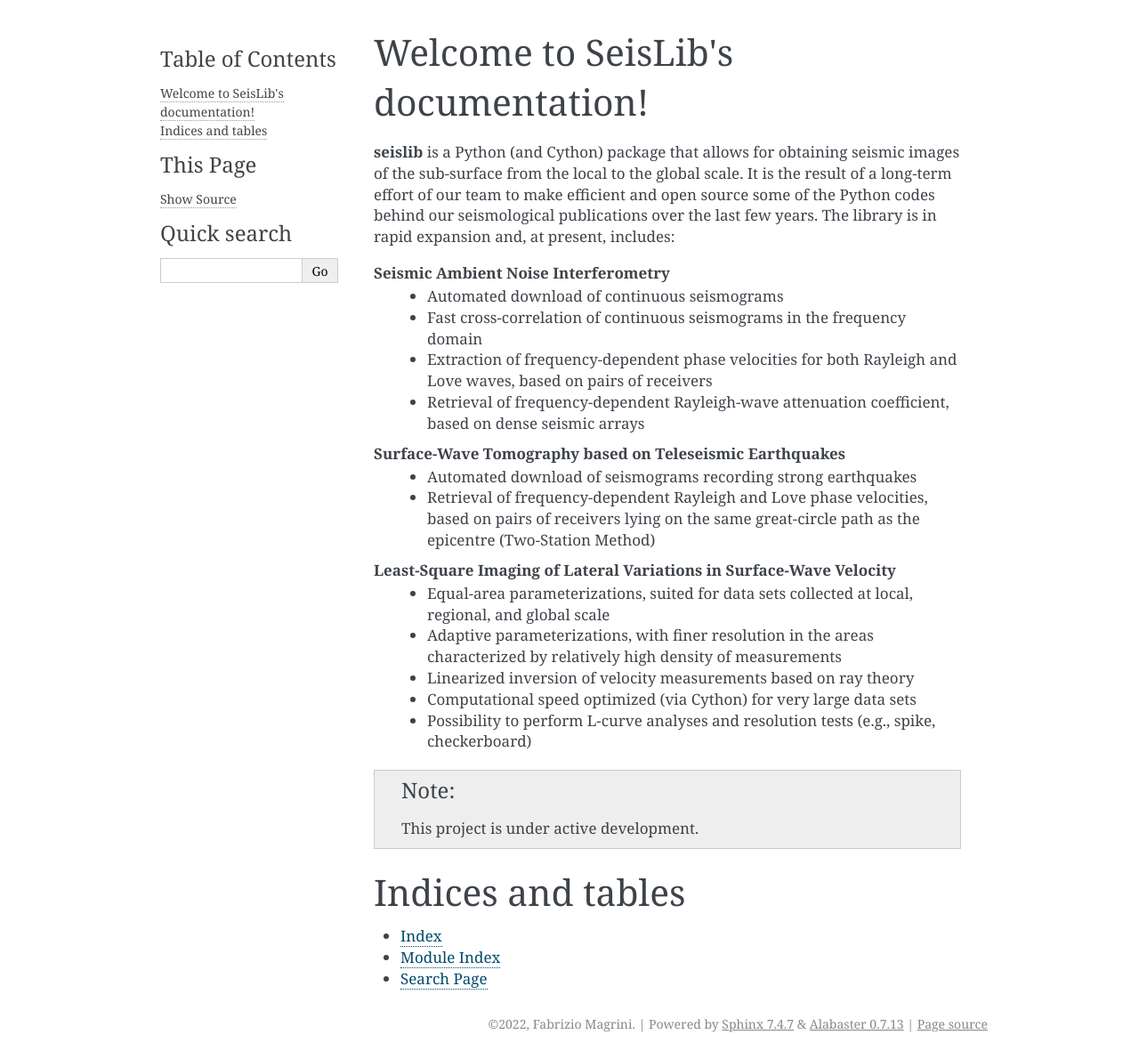
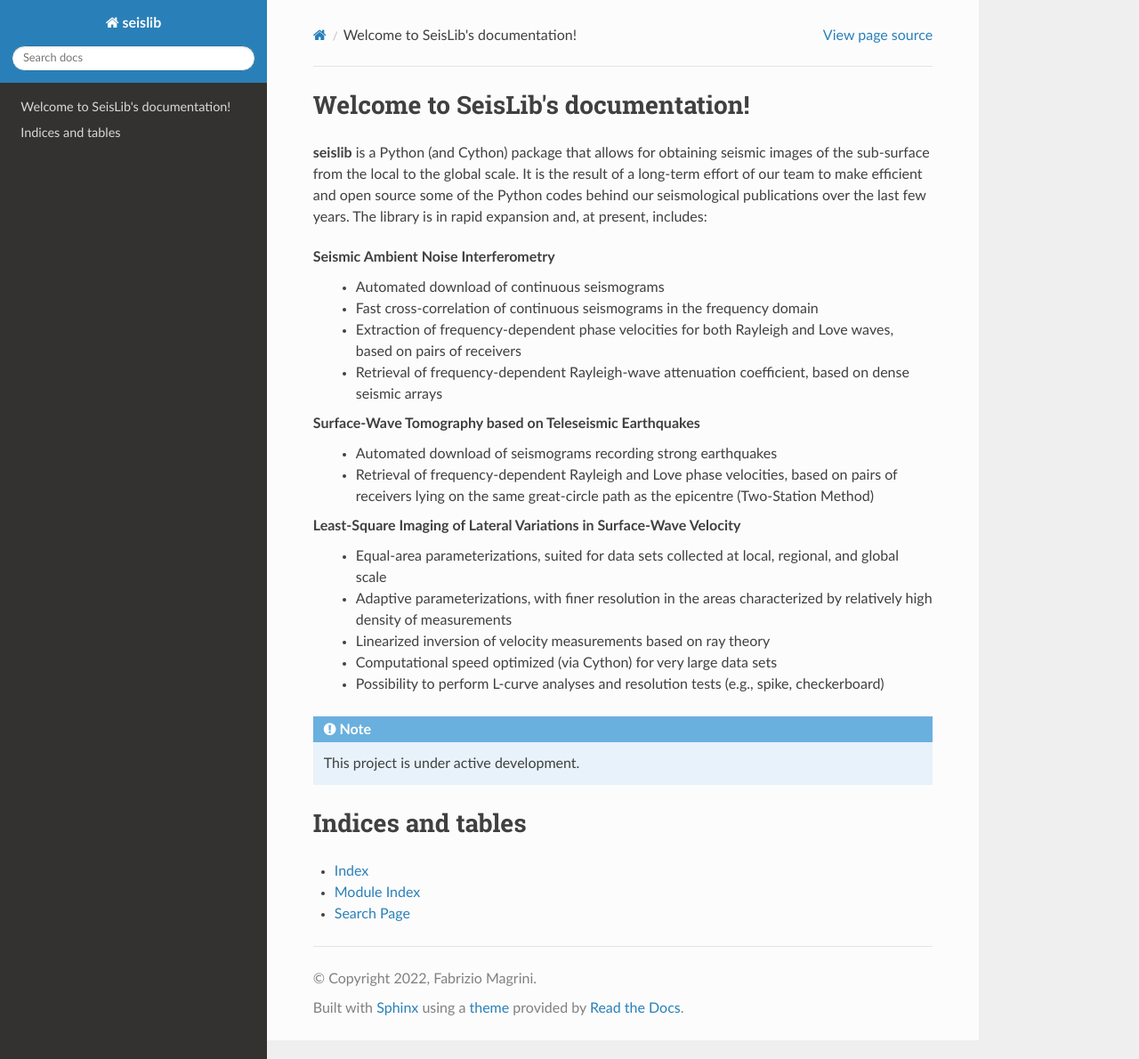
Before and after one commit to fmagrini/seislib, a Sphinx documentation site: the page built from docs/source/index.rst, in a window 1280 px wide and 1190 px high. Shown: the whole window at 89% size. Built offline with Sphinx 7.4.7 and the Read the Docs theme 2.0.0, drawn with Linux system fonts in a browser that asks for light colours; some of the changed lines change nothing that is shown.

Commit message:
Update conf.py

```diff
--- a/docs/source/conf.py
+++ b/docs/source/conf.py
@@ -31,6 +31,11 @@
 # extensions coming with Sphinx (named 'sphinx.ext.*') or your custom
 # ones.
 extensions = [
+    'sphinx.ext.duration',
+    'sphinx.ext.doctest',
+    'sphinx.ext.autodoc',
+    'sphinx.ext.autosummary',
+    'sphinx.ext.intersphinx',
 ]
 
 # Add any paths that contain templates here, relative to this directory.
@@ -54,9 +59,24 @@
 # The theme to use for HTML and HTML Help pages.  See the documentation for
 # a list of builtin themes.
 #
-html_theme = 'alabaster'
+#html_theme = 'alabaster'
+
 
 # Add any paths that contain custom static files (such as style sheets) here,
 # relative to this directory. They are copied after the builtin static files,
 # so a file named "default.css" will overwrite the builtin "default.css".
 html_static_path = ['_static']
+
+
+intersphinx_mapping = {
+    'python': ('https://docs.python.org/3/', None),
+    'sphinx': ('https://www.sphinx-doc.org/en/master/', None),
+}
+intersphinx_disabled_domains = ['std']
+
+# -- Options for HTML output
+
+html_theme = 'sphinx_rtd_theme'
+
+# -- Options for EPUB output
+epub_show_urls = 'footnote'
```
